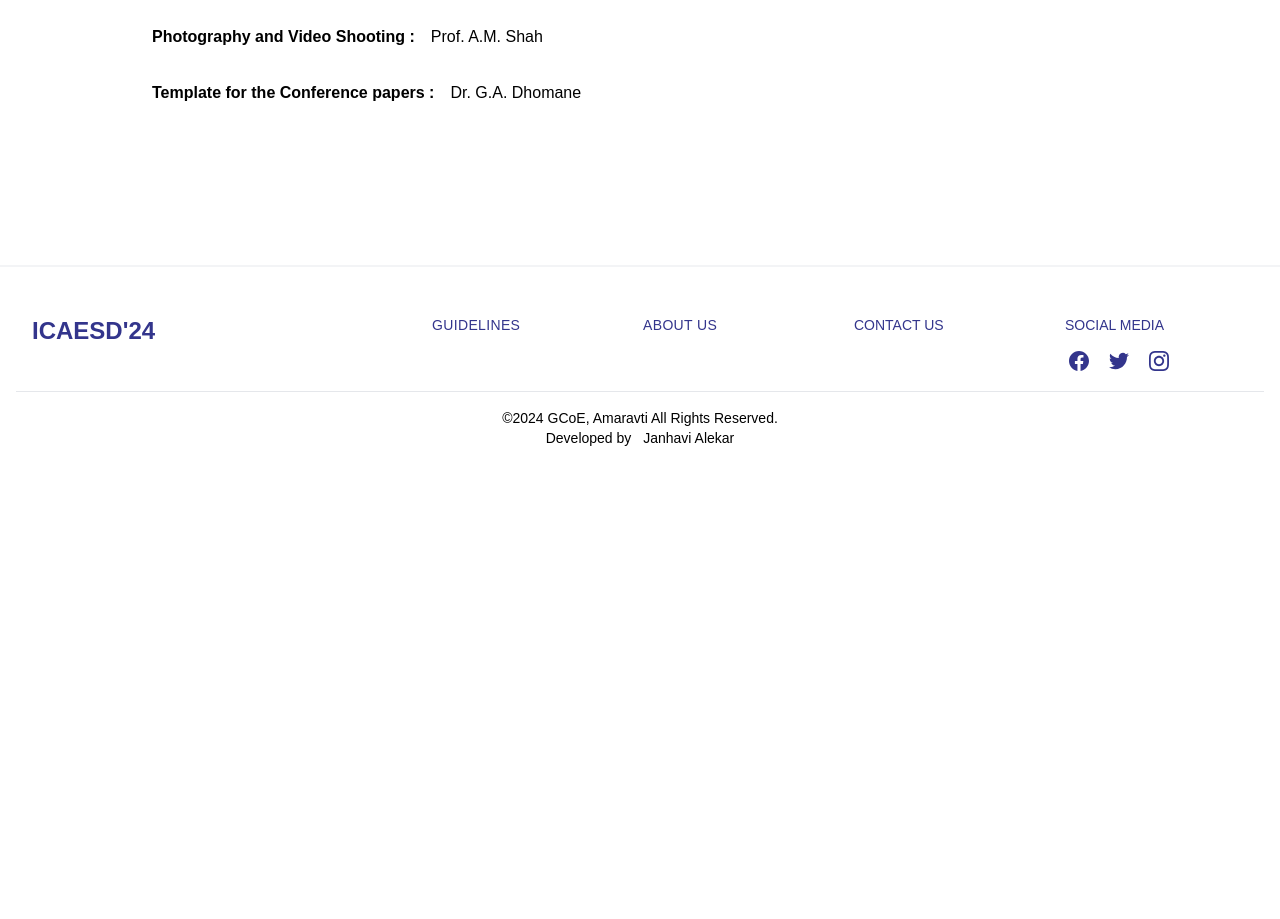
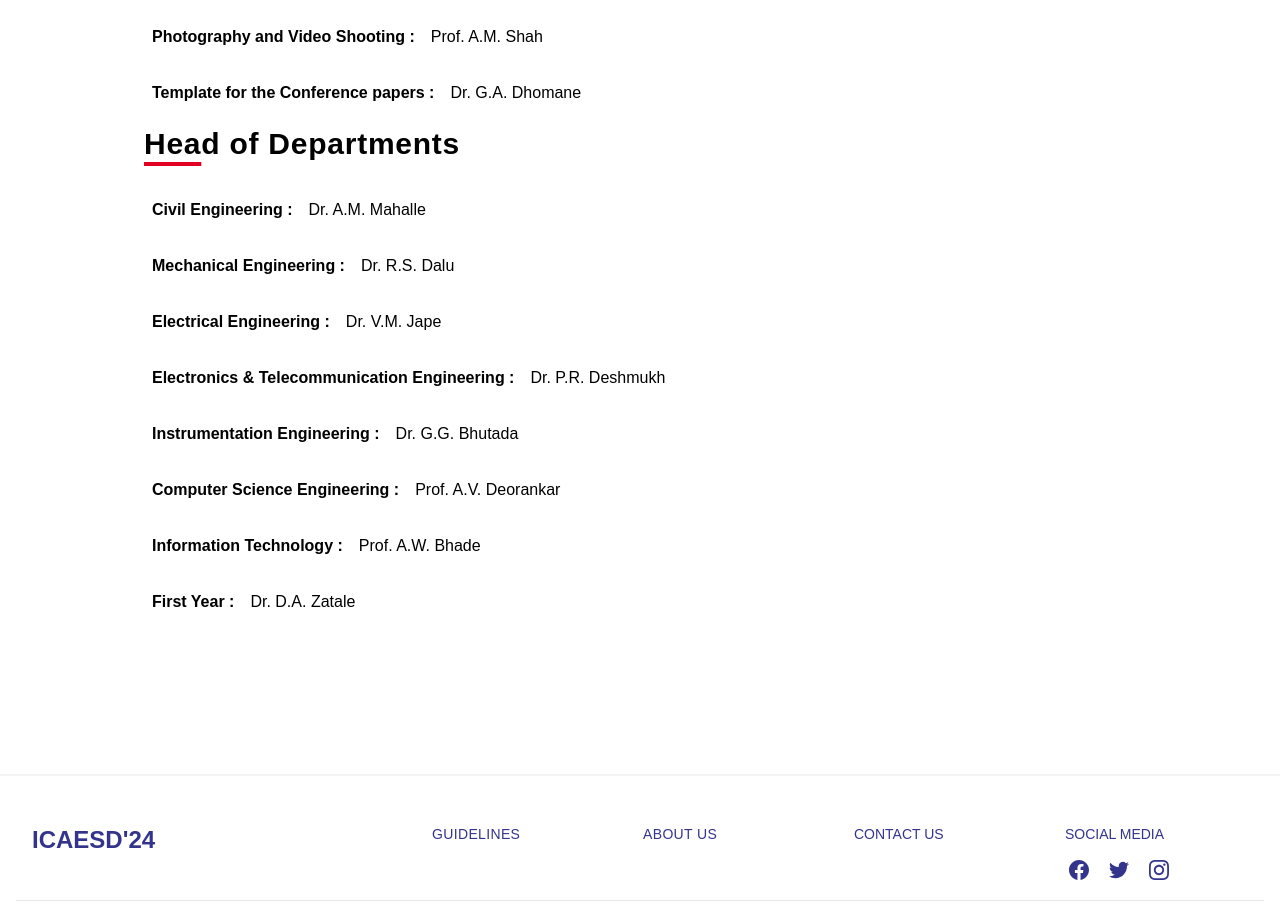
Before and after one commit to JanhaviAlekar/ICAESD-24, a React (Create React App) app: page /#/committees in a window 1280 px wide. Shown: the part 1540-2459 px from the top of the page. Before the commit the page ends 2036 px from the top, so only its background shows below. Built offline with nearby package versions, Linux system fonts and the light colour scheme.

Commit message:
added dept head

```diff
--- a/src/components/Hero.jsx
+++ b/src/components/Hero.jsx
@@ -15,6 +15,7 @@ export const Hero = () => {
         <h3 className="lg:text-6xl text-3xl font-bold lg:font-extrabold tracking-wide ">ICAESD 2024</h3>
         <p class="text-xl font-semibold text-gray-300 mt-3">Government College of Engineering, Amravati</p>
         <p class="text-xl font-semibold text-gray-300  mb-6">Date:&nbsp;&nbsp;20 & 21 December,&nbsp;&nbsp;2024</p>
+        <p class="text-xl font-semibold text-gray-300  mb-6">Paper submission deadline:  15 Sept 2024</p>
         <Link to="/register" class="text-white bg-[#000080] transition-transform transform-gpu hover:-translate-y-2 hover:shadow-lg py-2 px-4 rounded-full text-lg font-semibold inline-flex items-center">
           <img className="h-4 mr-2" src={newImg} alt="Submit Icon"></img>
           <span>Submit your Paper</span>
--- /dev/null
+++ b/src/components/assests/faculty.json
@@ -0,0 +1,52 @@
+{
+    "faculty": [
+      {
+        "sr_no": 1,
+        "name_of_faculty": "Dr. A.M. Mahalle",
+        "designation": "Head",
+        "department": "Civil Engineering"
+      },
+      {
+        "sr_no": 2,
+        "name_of_faculty": "Dr. R.S. Dalu",
+        "designation": "Head",
+        "department": "Mechanical Engineering"
+      },
+      {
+        "sr_no": 3,
+        "name_of_faculty": "Dr. V.M. Jape",
+        "designation": "Head",
+        "department": "Electrical Engineering"
+      },
+      {
+        "sr_no": 4,
+        "name_of_faculty": "Dr. P.R. Deshmukh",
+        "designation": "Head",
+        "department": "Electronics & Telecommunication Engineering"
+      },
+      {
+        "sr_no": 5,
+        "name_of_faculty": "Dr. G.G. Bhutada",
+        "designation": "Head",
+        "department": "Instrumentation Engineering"
+      },
+      {
+        "sr_no": 6,
+        "name_of_faculty": "Prof. A.V. Deorankar",
+        "designation": "Head",
+        "department": "Computer Science Engineering"
+      },
+      {
+        "sr_no": 7,
+        "name_of_faculty": "Prof. A.W. Bhade",
+        "designation": "Head",
+        "department": "Information Technology"
+      },
+      {
+        "sr_no": 8,
+        "name_of_faculty": "Dr. D.A. Zatale",
+        "designation": "Head",
+        "department": "First Year"
+      }
+    ]
+  }
--- a/src/components/timeline.js
+++ b/src/components/timeline.js
@@ -3,7 +3,8 @@ export const Timeline = () => {
 <div className="my-2 mx-4 mb-8">
 <div className="relative pl-8 sm:pl-32 py-2 md:py-4 md:pt-6 group">
 <div className="flex flex-col sm:flex-row items-start  group-last:before:hidden before:absolute before:left-7 sm:before:left-5 before:h-full before:px-px before:bg-slate-300 sm:before:ml-[6.5rem] before:self-start before:-translate-x-1/2 before:translate-y-3 after:absolute after:left-7 sm:after:left-5 after:w-2 after:h-2 after:bg-indigo-600 after:border-4 after:box-content after:border-slate-50 after:rounded-full sm:after:ml-[6.5rem] after:-translate-x-1/2 after:translate-y-1.5">
-  <time className="sm:absolute left-0 translate-y-0.5 inline-flex items-center justify-center text-sm font-bold uppercase w-[110px] h-6 mb-3 sm:mb-0 text-emerald-600 bg-emerald-100 rounded-full ml-4 lg:ml-0">30 Aug 2024</time>
+  <time className="sm:absolute left-0 translate-y-0.5 inline-flex items-center justify-center text-sm font-bold uppercase w-[110px] h-6 mb-3 sm:mb-0 text-red-600 bg-emerald-100 rounded-full ml-4 lg:ml-0 line-through">30 Aug 2024</time>
+  <time className="sm:absolute left-0 translate-y-7 inline-flex items-center justify-center text-sm font-bold uppercase w-[110px] h-6 mb-3 sm:mb-0 text-emerald-600 bg-emerald-100 rounded-full ml-4 lg:ml-0 ">15 sept 2024</time>
   <div className="text-xl  font-[600] text-[#0f52ba] ml-4">Full paper Submission</div>
 </div>
 </div>
@@ -27,7 +28,7 @@ export const Timeline = () => {
 
 <div className="relative pl-8 sm:pl-32 py-2 md:py-4 group">
 <div className="flex flex-col sm:flex-row items-start  group-last:before:hidden before:absolute before:left-7 sm:before:left-5 before:h-full before:px-px before:bg-slate-300 sm:before:ml-[6.5rem] before:self-start before:-translate-x-1/2 before:translate-y-3 after:absolute after:left-7 sm:after:left-5 after:w-2 after:h-2 after:bg-indigo-600 after:border-4 after:box-content after:border-slate-50 after:rounded-full sm:after:ml-[6.5rem] after:-translate-x-1/2 after:translate-y-1.5">
-  <time className="sm:absolute left-0 translate-y-0.5 inline-flex items-center justify-center text-sm font-bold uppercase w-[110px] h-6 mb-3 sm:mb-0 text-emerald-600 bg-emerald-100 rounded-full ml-4 lg:ml-0">15 Nov 2024</time>
+  <time className="sm:absolute left-0 translate-y-0.5 inline-flex items-center justify-center text-sm font-bold uppercase w-[110px] h-6 mb-3 sm:mb-0 text-emerald-600 bg-emerald-100 rounded-full ml-4 lg:ml-0">8 Nov 2024</time>
   <div className="text-xl  font-[600] text-[#0f52ba] ml-4">Final Paper/ Camera Ready Submission date</div>
 </div>
 </div>
--- a/src/pages/body.jsx
+++ b/src/pages/body.jsx
@@ -9,6 +9,7 @@ import notableSpeakers from "../components/assests/notable speakers/notableSpeak
 import organizingC from "../components/assests/organizing/organizing"
 import newImg from '../components/new.gif'
 import { Link } from "react-router-dom";
+import tcs from "../components/tcs.jpeg"
 
 const Body = () => {
   return (
@@ -100,6 +101,11 @@ const Body = () => {
           </ul>
         </div>
       </div>
+      <p className="lg:px-16 px-6 py-8 text-3xl  font-bold mb-4 lg:mx-10 sm:mx-2 pb-6 lg:pb-4 tracking-wide"><span className="tracking-wide underline underline-offset-8 decoration-4 decoration-[#E30022]">Kno</span>wledge Partner</p>
+      <div className="mx-auto flex flex-col justify-center items-center">
+
+        <img src={tcs} alt="tcs-icon" className="h-36 w-80" />
+      </div>
       <div className="mx-auto" id="imp">
         <Sponsor users={patrons} word="Patrons" />
         <Sponsor users={notableSpeakers} word="International Advisory Board" />
--- a/src/pages/committee.jsx
+++ b/src/pages/committee.jsx
@@ -1,8 +1,8 @@
 import data from "../components/assests/committee.json";
+import DepartmentHead from "./headOfDept";
 
 const Committees = () => {
   const committee = data.committee_members;
-  console.log(committee);
   return (
     <div className="my-36 px-4 lg:px-36 ">
       <p className="text-3xl font-bold mb-4 tracking-wide leading-normal"><span className="underline underline-offset-8 decoration-4 decoration-[#E30022]">Com</span>mittee</p>
@@ -18,6 +18,8 @@ const Committees = () => {
           );
         })}
       </div>
+      <p className="text-3xl font-bold mb-4 tracking-wide leading-normal"><span className="underline underline-offset-8 decoration-4 decoration-[#E30022]">Hea</span>d of Departments</p>
+      <DepartmentHead />
     </div>
   );
 };
--- /dev/null
+++ b/src/pages/headOfDept.jsx
@@ -0,0 +1,21 @@
+import data from "../components/assests/faculty.json";
+
+const DepartmentHead = () => {
+    const committee = data.faculty;
+    return (
+        <div className="flex flex-col items-start">
+            {
+                committee.map(({ name_of_faculty, department }, index) => {
+                    return (
+                        <div key={index} className="flex flex-row p-2 my-2">
+                            <div className="font-bold mr-2">{department} :</div>
+                            <div className="ml-2">{name_of_faculty}</div>
+                        </div>
+                    );
+                })
+            }
+        </div>
+    );
+};
+
+export default DepartmentHead;
```
Also changed, not shown: src/components/tcs.jpeg (added). Lines whose indentation alone changed are shown as unchanged.
